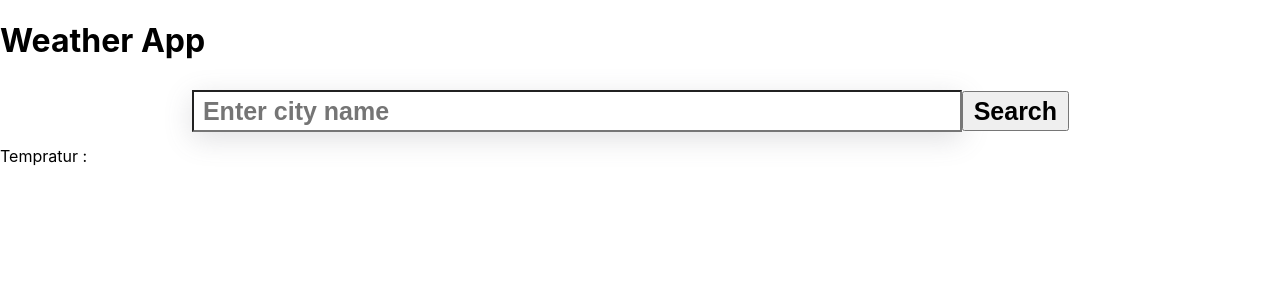
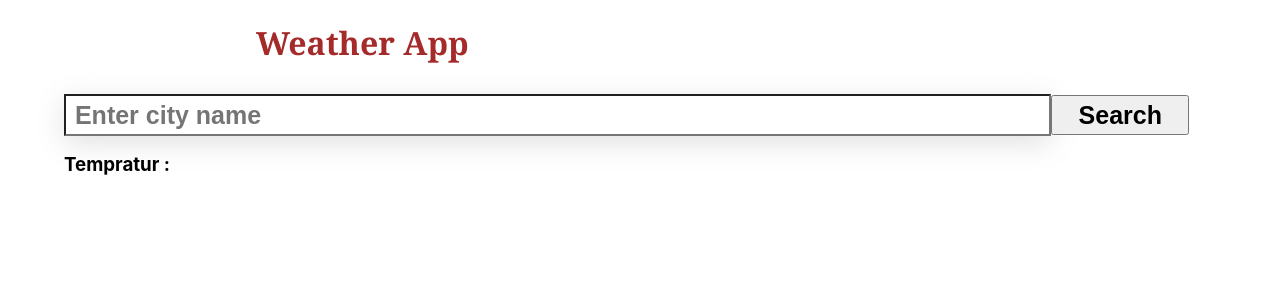
Before and after one commit to mubarak7785/react-weather-app, a React (Vite) app: page / in a window 1280 px wide. Shown: the top 300 px of the page. Built offline with nearby package versions, Linux system fonts and the light colour scheme.

Commit message:
css applied

```diff
--- a/src/App.css
+++ b/src/App.css
@@ -1,11 +1,21 @@
+.main-div{
+  margin: auto;
+  width: 90%;
+  margin-top: 30px;
+}
+
 .inp{
 
   margin: auto;
-  width: 70%;
+  width: 100%;
   height: 40px;
   margin-top: 30px;
 }
-
+h1{
+  margin-left: 20%;
+  color: brown;
+  font-family: Cambria, Cochin, Georgia, Times, 'Times New Roman', serif;
+}
 .inp>input{
   width: 85%;
   height: 90%;
@@ -20,3 +30,11 @@
   font-weight: bold;
   font-size: 25px;
 }
+.forecast-div{
+  display: flex;
+  justify-content: space-between;
+}
+
+p{
+  font-weight: bold;
+}
--- a/src/App.jsx
+++ b/src/App.jsx
@@ -7,52 +7,64 @@ function App() {
 
   const [name, setName] = useState("");
 
-  const [wdata,setWdata]=useState({});
-  const [fcast,setFcast]=useState([])
+  const [wdata, setWdata] = useState({});
+  const [fcast, setFcast] = useState([]);
 
   const getcityData = () => {
     fetch(
       `https://api.openweathermap.org/data/2.5/weather?q=${name}&appid=5b4a06620b73c08aedbbecb0e9e88c25&units=metric`
     )
       .then((response) => response.json())
-      .then((data) => {if(data.main.temp){setWdata(data.main);forecast()} })
+      .then((data) => {
+        if (data.main.temp) {
+          setWdata(data.main);
+          forecast();
+        }
+      });
   };
 
-  const forecast=()=>{
+  const forecast = () => {
     fetch(
       `https://api.openweathermap.org/data/2.5/forecast?q=${name}&cnt=7&appid=5b4a06620b73c08aedbbecb0e9e88c25&units=metric`
-    ).then((response)=>response.json())
-    .then((fcast)=>{setFcast(fcast.list);})
-  }
+    )
+      .then((response) => response.json())
+      .then((fcast) => {
+        setFcast(fcast.list);
+      });
+  };
 
   const getname = (e) => {
     setName(e.target.value);
   };
 
   return (
-
     <div className="App">
       <h1>Weather App</h1>
       <div className="main-div">
         <div className="inp">
-        <input type="text" onChange={getname} placeholder=" Enter city name" />
-        <button onClick={getcityData}>Search</button>
+          <input
+            type="text"
+            onChange={getname}
+            placeholder=" Enter city name"
+          />
+          <button onClick={getcityData}>Search</button>
         </div>
         <div className="display">
-       <p>Tempratur : {wdata.temp}</p>
+          <h3>Tempratur : {wdata.temp}</h3>
         </div>
-        <div>
-          {fcast.map((elem)=>{
-              return(
-                <div>
-                  <img src={`http://openweathermap.org/img/wn/${elem.weather[0].icon}@2x.png`} />
-                  <p>Tempmax: {elem.main.temp_max}</p>
-                  <p>Tempmin: {elem.main.temp_min}</p>
-                </div>
-              )
+        <div className="forecast-div">
+          {fcast.map((elem) => {
+            return (
+              <div>
+                <img
+                  src={`http://openweathermap.org/img/wn/${elem.weather[0].icon}@2x.png`}
+                />
+                <p>Tempmax: {elem.main.temp_max}</p>
+                <p>Tempmin: {elem.main.temp_min}</p>
+              </div>
+            );
           })}
         </div>
-
       </div>
     </div>
   );
```
